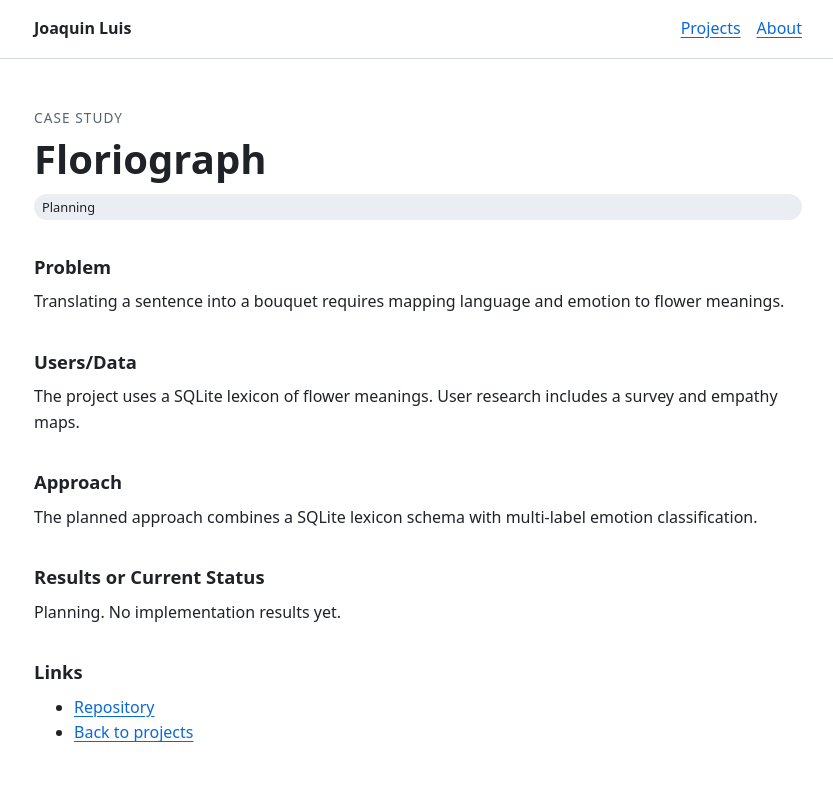
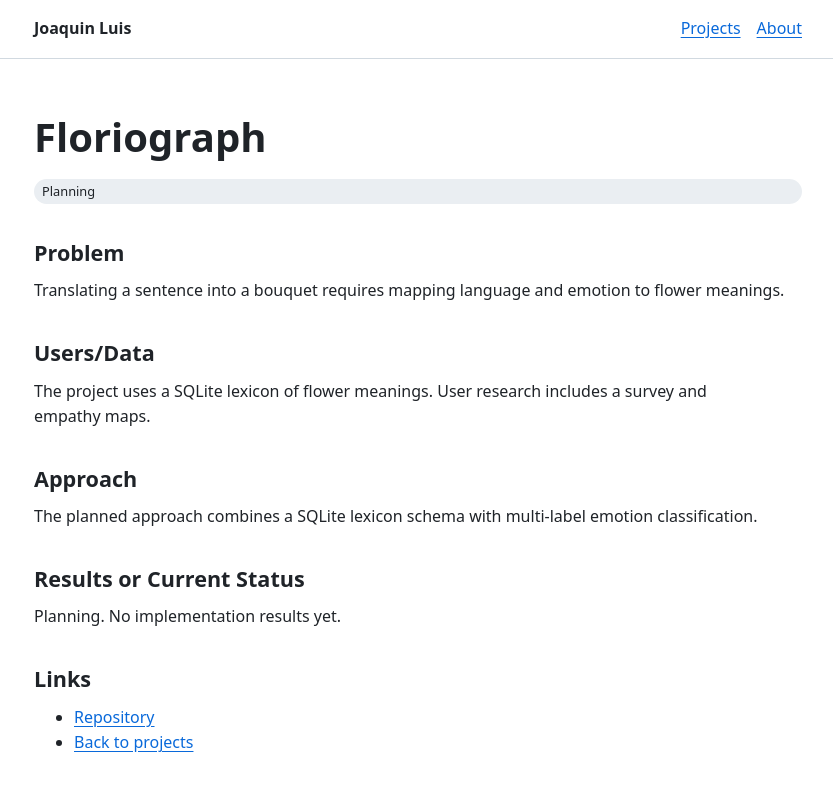
Before and after one commit to JoaquinLuisGuevarra96/JoaquinLuisGuevarra96.github.io, a plain HTML site: page projects/floriograph.html in a window 1280 px wide. Shown: the whole page, without its empty margins (222-1055 px from the left). Drawn offline with Linux system fonts and the light colour scheme.

Commit message:
fix: resolve design check findings

```diff
--- a/projects/floriograph.html
+++ b/projects/floriograph.html
@@ -5,6 +5,7 @@
   <meta name="viewport" content="width=device-width, initial-scale=1">
   <meta name="description" content="Case study for Floriograph, an NLP app that translates a sentence into a bouquet via floriography.">
   <meta name="color-scheme" content="light dark">
+  <link rel="icon" href="data:,">
   <title>Floriograph | Case study | Joaquin Luis</title>
   <link rel="stylesheet" href="../style.css">
 </head>
@@ -23,7 +24,6 @@
   <main id="main" class="wrap case-study">
     <article>
       <header class="case-header">
-        <p class="eyebrow">Case study</p>
         <h1>Floriograph</h1>
         <p class="status">Planning</p>
       </header>
--- a/style.css
+++ b/style.css
@@ -36,6 +36,11 @@ body {
   margin: 0;
   background: var(--bg);
   color: var(--text);
+  line-height: 1.6;
+}
+
+p {
+  text-wrap: pretty;
 }
 
 a {
@@ -103,13 +108,14 @@ a:hover {
 .intro h1 {
   margin: 0 0 1rem;
   font-size: clamp(2rem, 8vw, 3.25rem);
-  line-height: 1.1;
+  line-height: 1.5;
 }
 
 .summary {
   margin: 0 0 1.5rem;
   color: var(--muted);
   font-size: 1.25rem;
+  line-height: 1.5;
 }
 
 .contact-list {
@@ -128,7 +134,7 @@ a:hover {
 .section h2,
 .case-section h2 {
   margin: 0 0 1rem;
-  font-size: 1.25rem;
+  font-size: 1.6rem;
 }
 
 .skills {
@@ -141,7 +147,8 @@ a:hover {
   display: grid;
   grid-template-columns: minmax(9rem, 12rem) 1fr;
   gap: 0.25rem 1rem;
-  padding-block: 0.5rem;
+  padding-top: 1rem;
+  padding-bottom: 0.75rem;
   border-top: 1px solid var(--border);
 }
 
@@ -176,7 +183,7 @@ a:hover {
 
 .project-heading h3 {
   margin: 0;
-  font-size: 1.15rem;
+  font-size: 1.25rem;
 }
 
 .status {
@@ -209,18 +216,10 @@ a:hover {
   margin-bottom: 2rem;
 }
 
-.eyebrow {
-  margin: 0 0 0.5rem;
-  color: var(--muted);
-  font-size: 0.85rem;
-  letter-spacing: 0.08em;
-  text-transform: uppercase;
-}
-
 .case-header h1 {
   margin: 0 0 0.75rem;
   font-size: clamp(1.8rem, 6vw, 2.5rem);
-  line-height: 1.15;
+  line-height: 1.5;
 }
 
 .case-header .stack,
@@ -235,7 +234,7 @@ a:hover {
 
 .case-section h2 {
   margin-bottom: 0.5rem;
-  font-size: 1.15rem;
+  font-size: 1.35rem;
 }
 
 .case-section p,
```
Also changed, not shown: index.html (+1 -0 lines), projects/budgie.html (+1 -1 lines), projects/sarisarify.html (+1 -0 lines).
